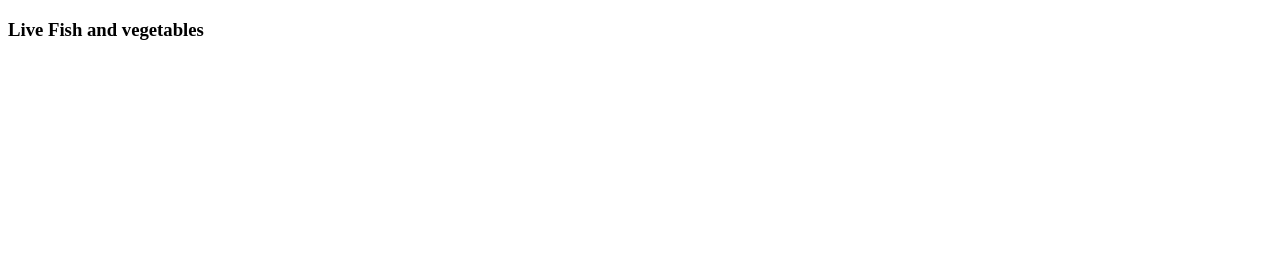
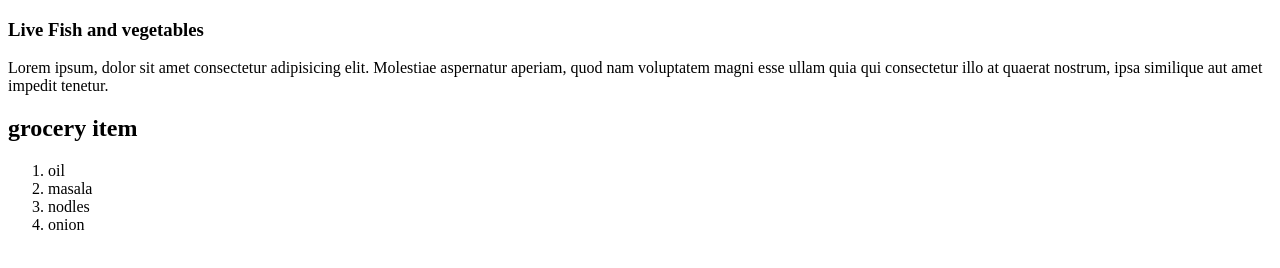
Before and after one commit to mi-rabby/green-grocery-mart, a plain HTML site: page index.html in a window 1280 px wide. Drawn offline with Linux system fonts and the light colour scheme.

Commit message:
grocery itrm

```diff
--- a/index.html
+++ b/index.html
@@ -7,5 +7,13 @@
 </head>
 <body>
     <h3>Live Fish and vegetables</h3>
+    <p>Lorem ipsum, dolor sit amet consectetur adipisicing elit. Molestiae aspernatur aperiam, quod nam voluptatem magni esse ullam quia qui consectetur illo at quaerat nostrum, ipsa similique aut amet impedit tenetur.</p>
+    <h2>grocery item</h2>
+    <ol>
+        <li>oil</li>
+        <li>masala</li>
+        <li>nodles</li>
+        <li>onion</li>
+    </ol>
 </body>
 </html>
```
